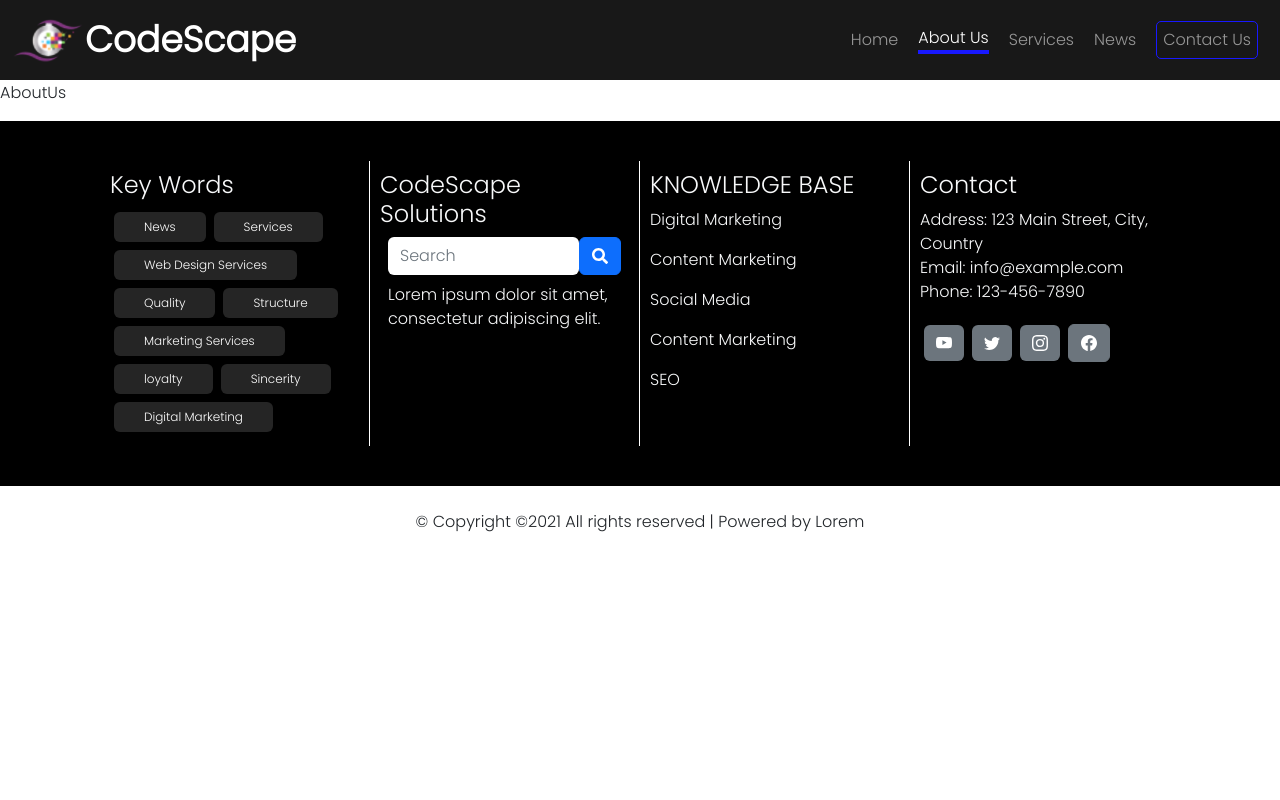
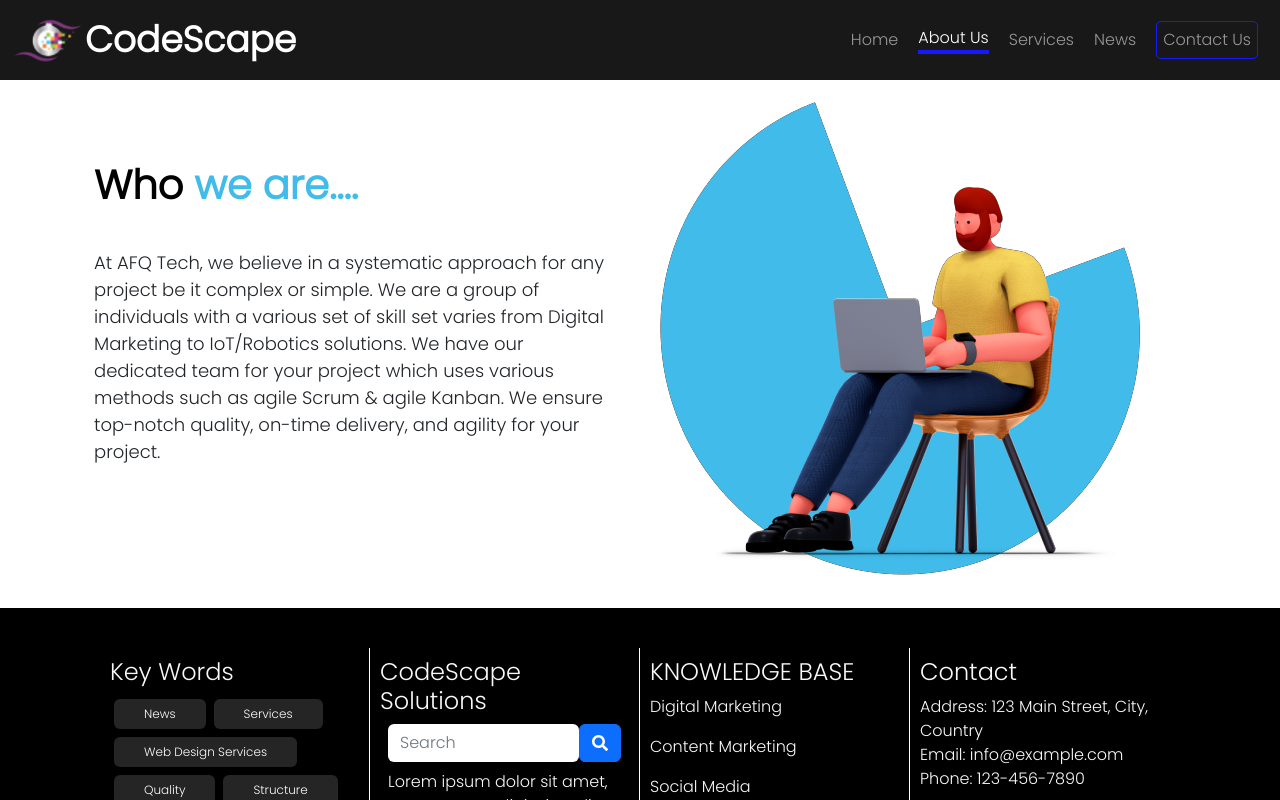
Before and after one commit to NoorAldeenAbuShehadeh/CompanyWebapp, a React (Create React App) app: page /AboutUs in a window 1280 px wide. Shown: the top 800 px of the page. Built offline with nearby package versions, Linux system fonts and the light colour scheme.

Commit message:
finish hero section

```diff
--- a/src/Pages/AboutUs/AboutUs.js
+++ b/src/Pages/AboutUs/AboutUs.js
@@ -1,7 +1,8 @@
 import React, { useEffect } from "react"
+import { Container } from "react-bootstrap"
 import { useOutletContext } from "react-router-dom"
 import { routeNames } from "../../Utils/Utils"
-
+import HeroSection from "./HeroSection"
 const AboutUs = () => {
   const setActiveTab = useOutletContext()
   useEffect(() => {
@@ -9,7 +10,9 @@ const AboutUs = () => {
   }, [])
 
   return (
-    <div>AboutUs</div>
+    <Container>
+      <HeroSection />
+    </Container>
   )
 }
 
--- /dev/null
+++ b/src/Pages/AboutUs/HeroSection.js
@@ -0,0 +1,25 @@
+import React from 'react'
+import { Col, Container, Row } from 'react-bootstrap'
+import { useTheme } from "react-jss";
+import Style from "./Style";
+const HeroSection = () => {
+    const theme = useTheme();
+    const classes = Style({ theme });
+  return (
+    <Container>
+        <Row className={classes.contentContainer}>
+            <Col >
+                <h2 className={classes.title}>Who<span> we are....</span></h2>
+                <p className={classes.description}>
+                At AFQ Tech, we believe in a systematic approach for any project be it complex or simple. We are a group of individuals with a various set of skill set varies from Digital Marketing to IoT/Robotics solutions. We have our dedicated team for your project which uses various methods such as agile Scrum & agile Kanban. We ensure top-notch quality, on-time delivery, and agility for your project.
+                </p>
+            </Col>
+            <Col className={classes.heroImgContainer}>
+                <img src='images/heroImageAboutUs.png' alt='' className={classes.heroImg}></img>
+            </Col>
+        </Row>
+    </Container>
+  )
+}
+
+export default HeroSection
--- /dev/null
+++ b/src/Pages/AboutUs/Style.jsx
@@ -0,0 +1,46 @@
+import { createUseStyles } from "react-jss";
+
+const Style = createUseStyles((theme) => ({
+    contentContainer:{
+        "@media (max-width: 996px)": {
+            flexDirection:'column'
+          },
+    },
+    title:{
+        fontSize:'40px',
+        fontWeight:600,
+        color:theme.colors.background,
+        marginTop:'80px',
+        "& span":{
+            color:theme.colors.primary
+        }
+    },
+    description:{
+        fontSize:'18px',
+        fontWeight:500,
+        maxWidth:'520px',
+        marginTop:'40px'
+    },
+    heroImg:{
+        "@media (max-width: 540px)": {
+            width:'340px',
+          },
+    },
+    // heroImgContainer:{
+    //     "@media (max-width: 996px)": {
+    //         order:-1
+    //       },
+    // }
+}))
+
+export default Style
+
+/*
+
+      "@media (max-width: 768px)": {
+        borderRight: "none",
+        borderBottom: "1px solid white",
+      },
+
+
+*/
```
Also changed, not shown: public/images/heroImageAboutUs.png (added).
